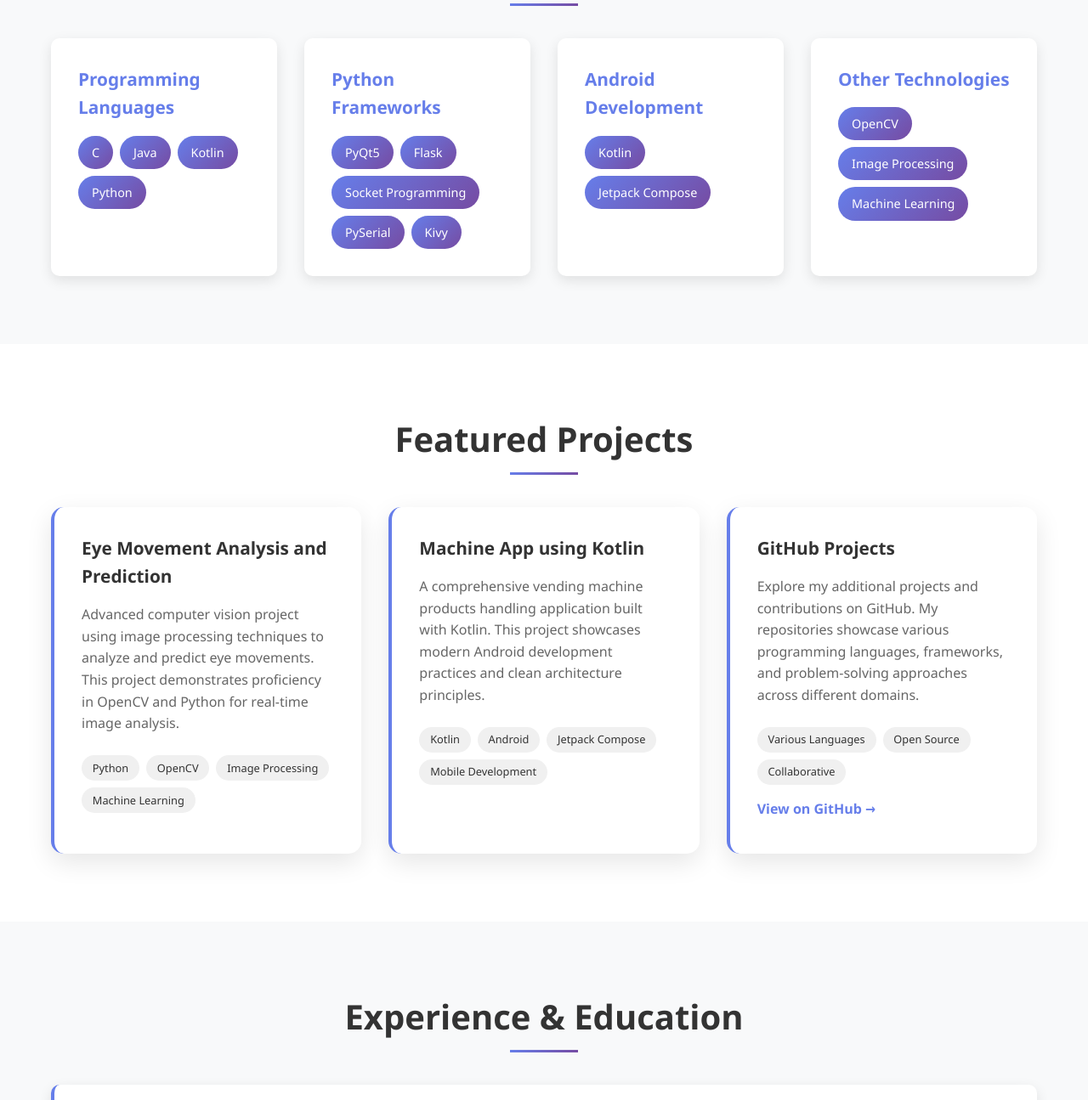
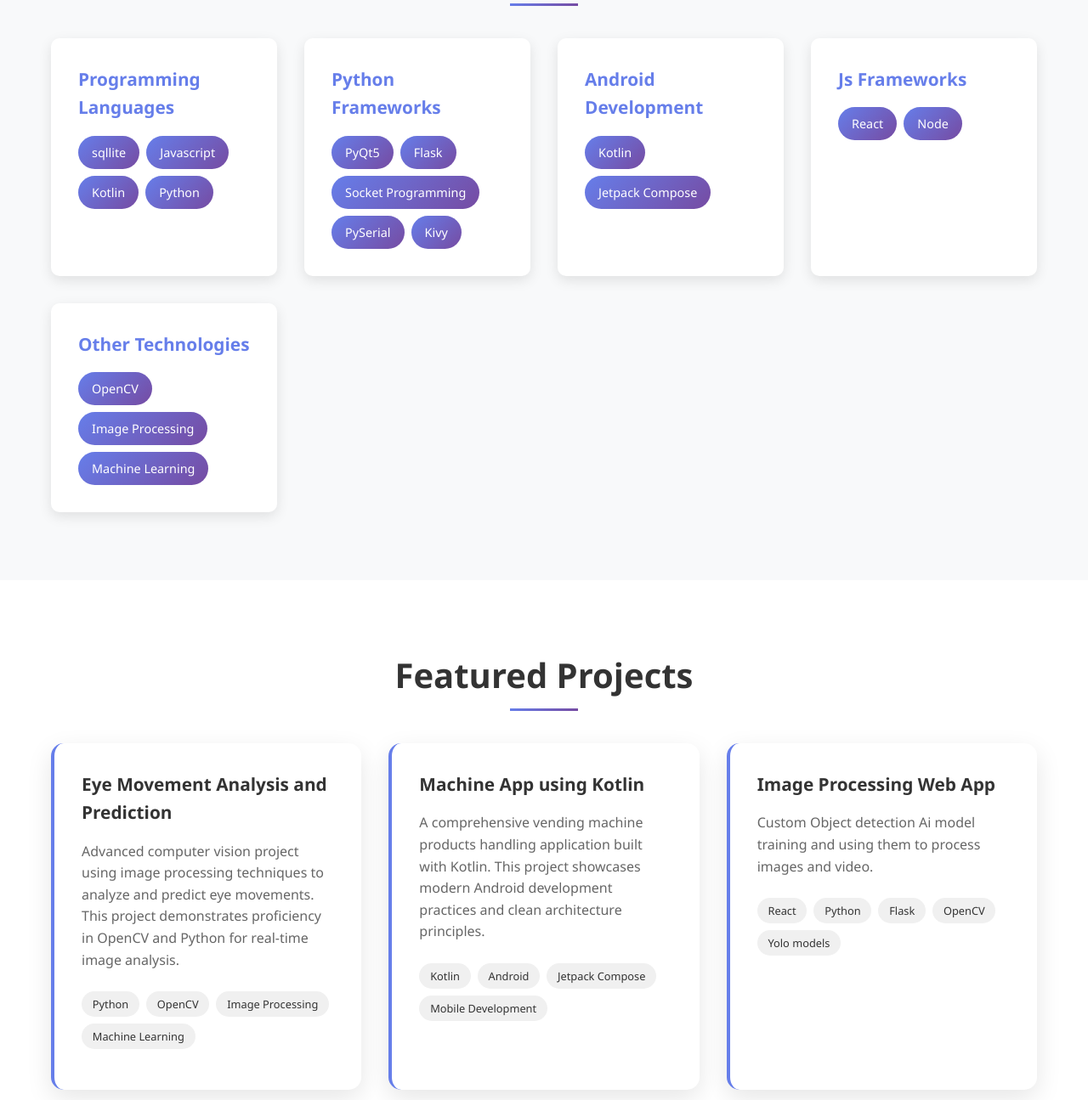
Before and after one commit to Karthikeyan10022003/portfolio, a plain HTML site: page index.html in a window 1280 px wide. Shown: the part 1565-2860 px from the top of the page at 85% size. Drawn offline with Linux system fonts and the light colour scheme.

Commit message:
Update index.html

```diff
--- a/index.html
+++ b/index.html
@@ -437,8 +437,8 @@
                 <div class="skill-category">
                     <h3>Programming Languages</h3>
                     <div class="skill-tags">
-                        <span class="skill-tag">C</span>
-                        <span class="skill-tag">Java</span>
+                        <span class="skill-tag">sqllite</span>
+                        <span class="skill-tag">Javascript</span>
                         <span class="skill-tag">Kotlin</span>
                         <span class="skill-tag">Python</span>
                     </div>
@@ -453,11 +453,18 @@
                         <span class="skill-tag">Kivy</span>
                     </div>
                 </div>
-                <div class="skill-category">
+                   <div class="skill-category">
                     <h3>Android Development</h3>
                     <div class="skill-tags">
                         <span class="skill-tag">Kotlin</span>
                         <span class="skill-tag">Jetpack Compose</span>
+                    </div>
+                </div>
+                <div class="skill-category">
+                    <h3>Js Frameworks</h3>
+                    <div class="skill-tags">
+                        <span class="skill-tag">React</span>
+                        <span class="skill-tag">Node</span>
                     </div>
                 </div>
                 <div class="skill-category">
@@ -496,6 +503,19 @@
                         <span class="tech-tag">Mobile Development</span>
                     </div>
                 </div>
+                <div class="project-card">
+                    <h3>Image Processing Web App</h3>
+                    <p>Custom Object detection Ai model training and using them to process images and video.</p>
+                    <div class="project-tech">
+                        <span class="tech-tag">React</span>
+                        <span class="tech-tag">Python</span>
+                        <span class="tech-tag">Flask</span>
+                        <span class="tech-tag">OpenCV</span>
+                        <span class="tech-tag">Yolo models</span>
+
+                    </div>
+                </div>
+
                 <div class="project-card">
                     <h3>GitHub Projects</h3>
                     <p>Explore my additional projects and contributions on GitHub. My repositories showcase various programming languages, frameworks, and problem-solving approaches across different domains.</p>
```
